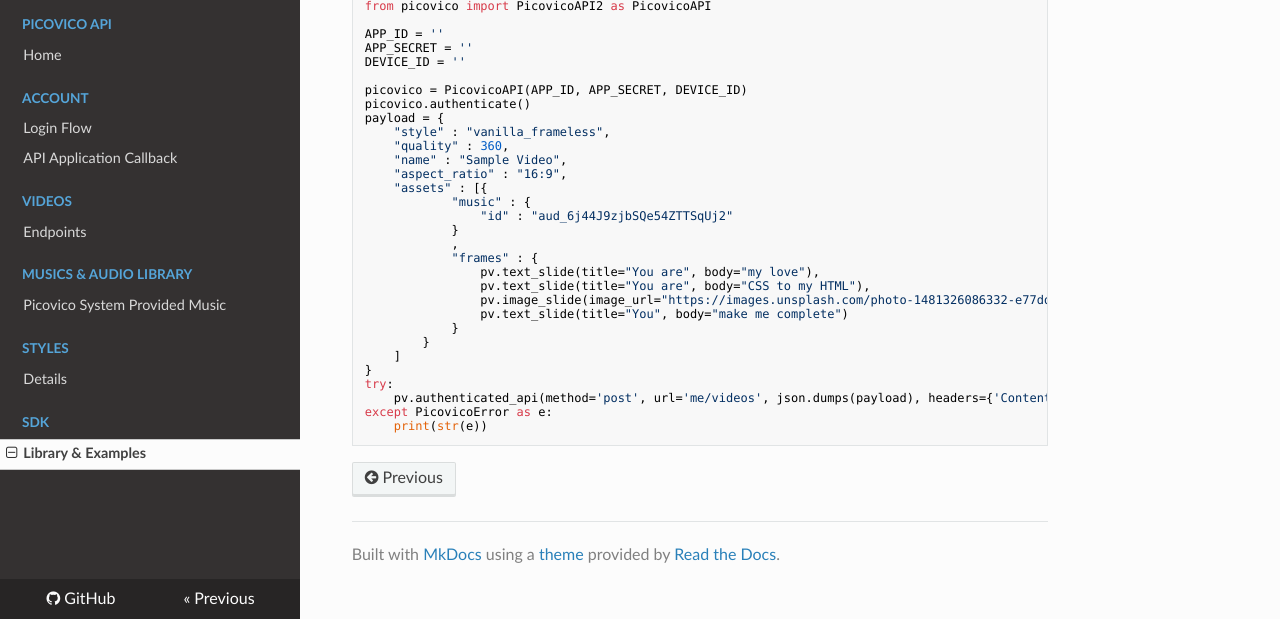
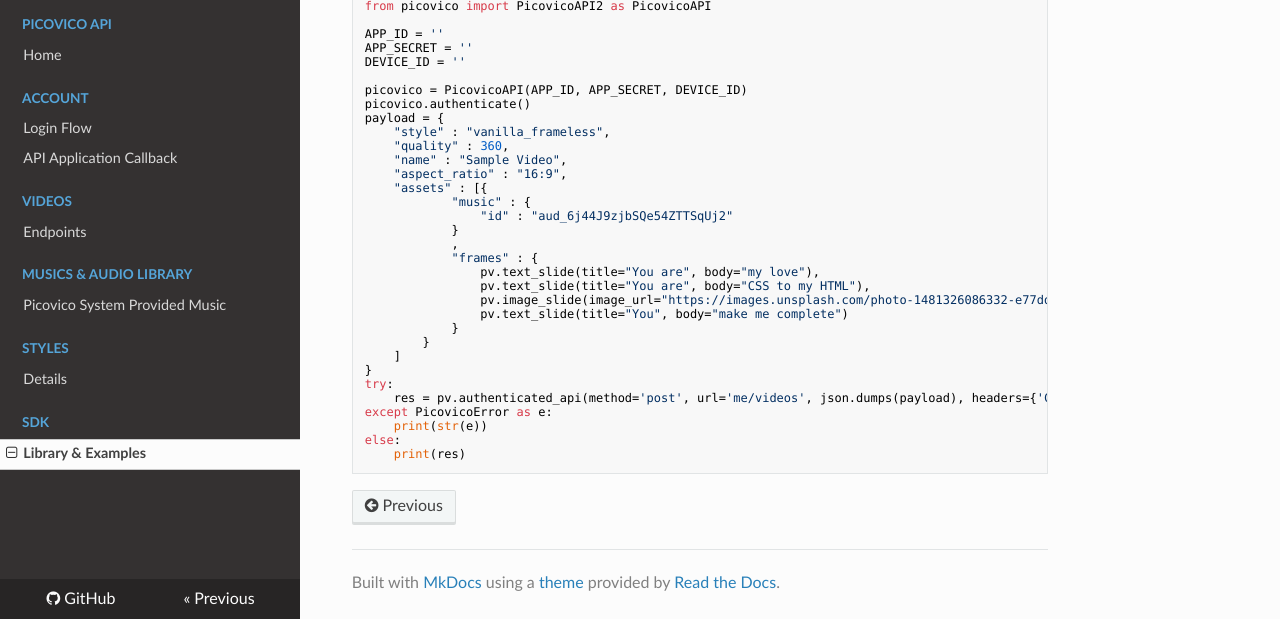
Before and after one commit to picovico/apidocs, an MkDocs documentation site: the page built from docs/sdk/index.md, in a window 1280 px wide and 900 px high, scrolled down 845 px, cut to the strip 281-900 px from the top of the window. Built offline with MkDocs 1.6.1, drawn with Linux system fonts in a browser that asks for light colours; nearby versions of some CDN libraries; old or Windows-style settings are respelled for this version of MkDocs.

Commit message:
sdk missing response

```diff
--- a/docs/sdk/index.md
+++ b/docs/sdk/index.md
@@ -91,6 +91,8 @@ __Usage__
         ]
     }
     try:
-        pv.authenticated_api(method='post', url='me/videos', json.dumps(payload), headers={'Content-Type': 'application/json', 'Accept': 'application/json'})
+        res = pv.authenticated_api(method='post', url='me/videos', json.dumps(payload), headers={'Content-Type': 'application/json', 'Accept': 'application/json'})
     except PicovicoError as e:
         print(str(e))
+    else:
+        print(res)
```
